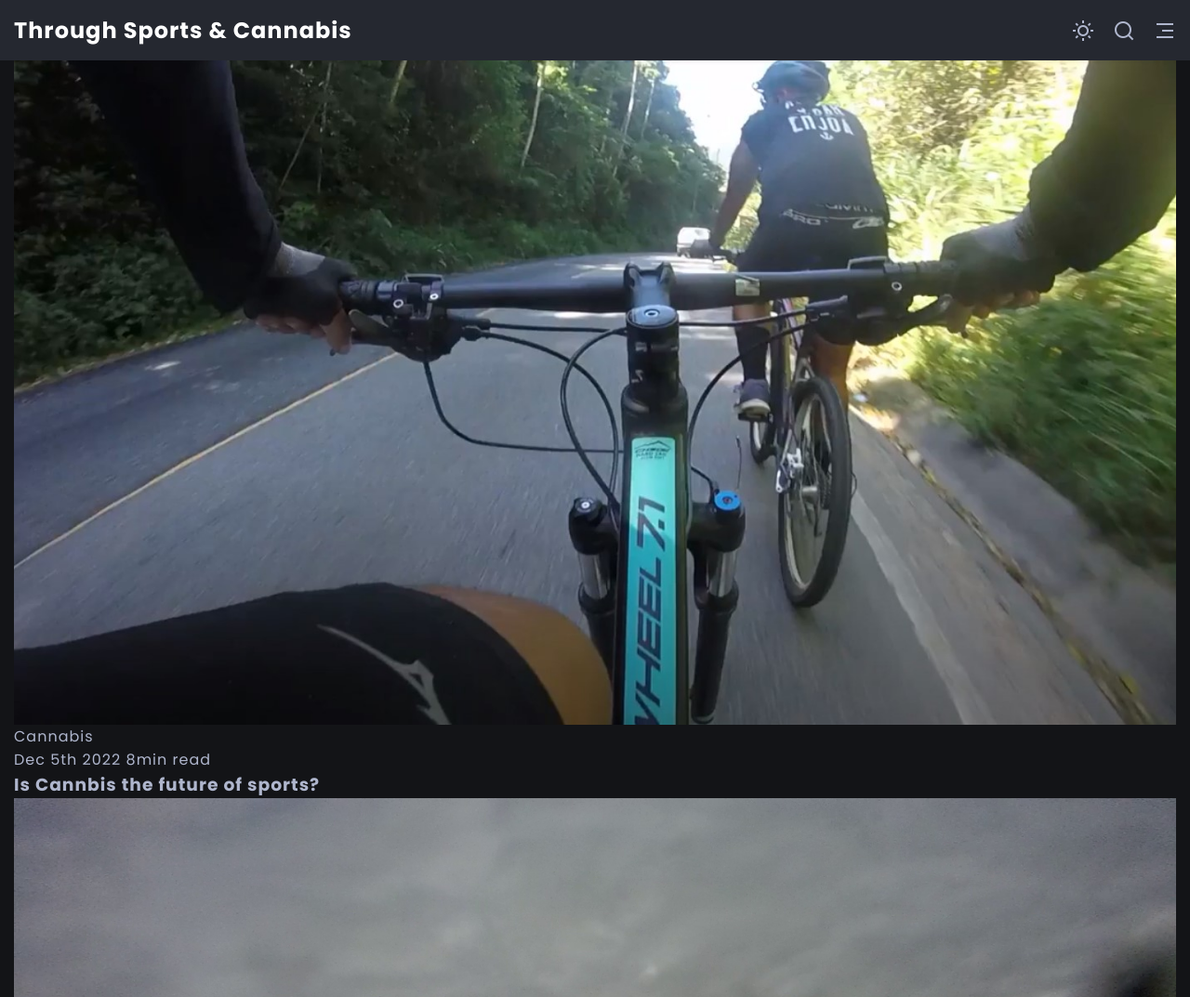
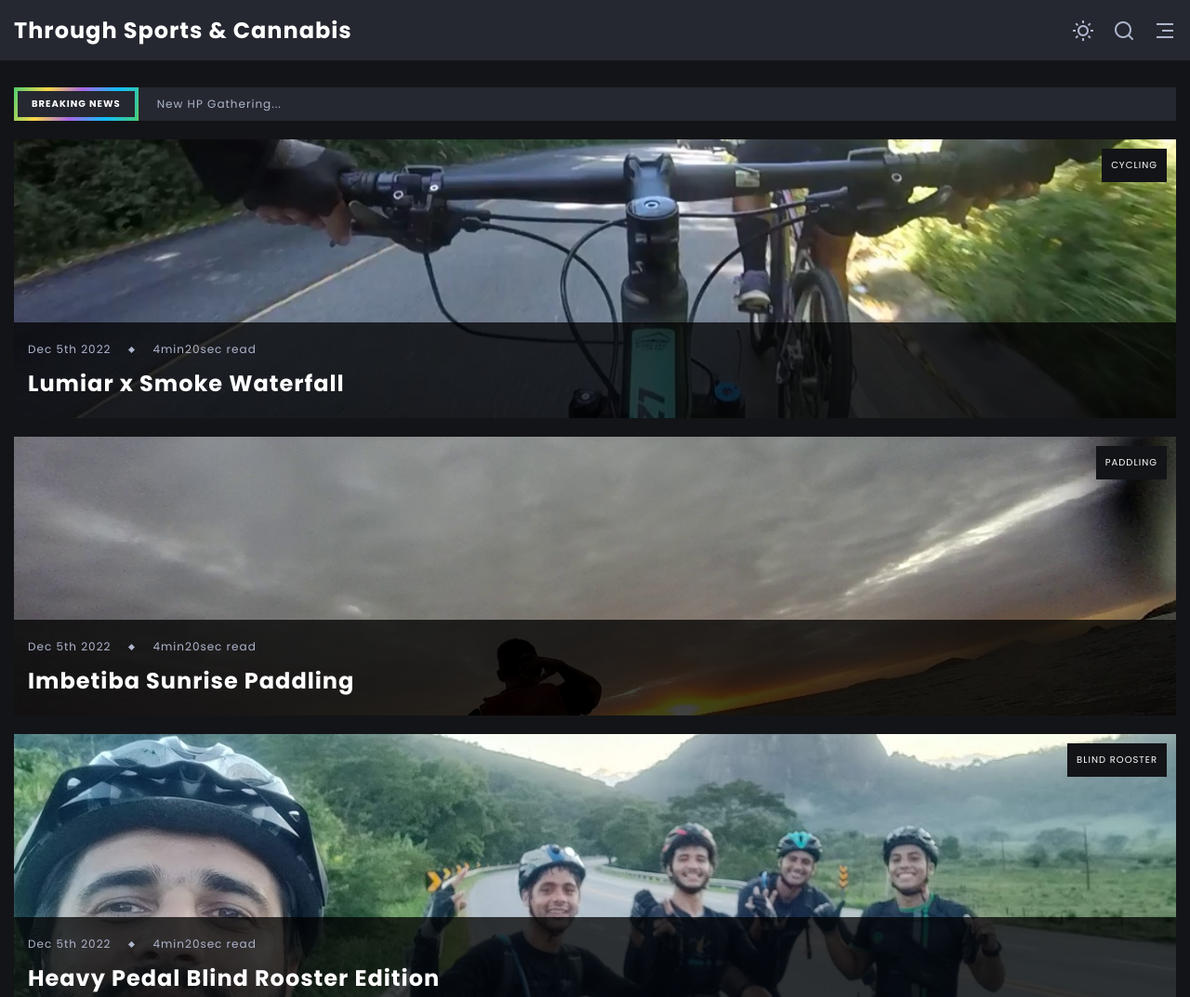
Before and after one commit to daureo/through-sports-and-cannabis, a plain HTML site: page index.html in a window 1280 px wide. Shown: the top 1073 px of the page at 93% size. Drawn offline with nearby package versions, Linux system fonts and the light colour scheme.

Commit message:
Featured articles CSS update

```diff
--- a/assets/css/main.css
+++ b/assets/css/main.css
@@ -99,6 +99,14 @@ body.light-theme {
 
 .screen-sm-hidden {
     display: none;
+}
+
+.d-grid{
+    display: grid;
+}
+
+.section{
+    padding-block: 5rem;
 }
 
 /* Header */
@@ -266,6 +274,134 @@ header {
 }
 
 /* Featured articles */
+.featured-articles{
+    padding-block: 2rem;
+}
+
+.section-header-offset{
+    margin-top: 7.4rem;
+}
+
+.featured-articles-container,
+.featured-content{
+    gap: var(--gap);
+}
+
+.headline-banner{
+    background-color: var(--secondary-background-color);
+    display: flex;
+    align-items: center;
+    gap: var(--gap);
+    font-size: var(--font-size-xsm);
+}
+
+.headline{
+    color: var(--light-color);
+    font-size: 1rem;
+    text-transform: uppercase;
+    text-align: center;
+    padding: .4rem;
+    height: 100%;
+}
+
+.headline span{
+    height: inherit;
+}
+
+.fancy-border{
+    position: relative;
+    overflow: hidden;
+}
+
+.fancy-border::before{
+    content: '';
+    position: absolute;
+    top: 0;
+    left: 0;
+    width: 200%;
+    height: 100%;
+    background: var(--gradient-color);
+    background-size: 50% 100%;
+    z-index: 5;
+}
+
+.fancy-border span{
+    position: relative;
+    z-index: 10;
+    display: inline-flex;
+    padding: .6rem 1.5rem;
+    background-color: var(--secondary-background-color);
+}
+
+.article{
+    position: relative;
+    min-height: var(--item-min-height-md);
+}
+
+.article-image{
+    position: absolute;
+    width: 100%;
+    height: 100%;
+    object-fit: cover;
+    transition: transform .25s;
+}
+
+.article-category{
+    position: absolute;
+    top: 1rem;
+    right: 1rem;
+    padding: 1rem;
+    font-size: 1rem;
+    background-color: var(--primary-background-color);
+    color: var(--light-color);
+    text-transform: uppercase;
+    z-index: 10;
+}
+
+.article-data-container{
+    position: absolute;
+    bottom: 0;
+    left: 0;
+    padding: 2rem 1.5rem;
+    background-color: var(--transparent-dark-color);
+    z-index: 10;
+    width: 100%;
+    transition: background-color .5s;
+}
+
+.article:hover .article-data-container{
+    background-color: var(--hover-dark-color);
+    color: var(--hover-light-color);
+}
+
+
+.article:hover .article-data-spacer{
+    background-color: var(--hover-light-color);
+}
+
+.article-data{
+    display: flex;
+    align-items: center;
+    gap: var(--gap);
+    font-size: var(--font-size-xsm);
+    margin-bottom: 1rem;
+}
+
+.article-data-spacer{
+    width: .5rem;
+    height: .5rem;
+    background-color: var(--light-color-alt);
+    transform: rotate(45deg);
+}
+
+.title{
+    color: var(--light-color);
+}
+
+.article-title{
+    font-size: var(--font-size-md);
+}
+
 
 /* Featured articles - Sidebar */
 
--- a/index.html
+++ b/index.html
@@ -106,38 +106,38 @@
 
                 <a href="./post.html" class="article featured-article featured-article-1">
                     <img src="./assets/images/featured/featured-1.jpg" alt="" class="article-image">
-                    <span class="article-category">Cannabis</span>
+                    <span class="article-category">Cycling</span>
                     <div class="article-data-container">
                         <div class="article-data">
                             <span>Dec 5th 2022</span>
                             <span class="article-data-spacer"></span>
-                            <span>8min read</span>
+                            <span>4min20sec read</span>
                         </div>
-                        <h3 class="title article-title">Is Cannbis the future of sports?</h3>
+                        <h3 class="title article-title">Lumiar x Smoke Waterfall</h3>
                     </div>
                 </a>
                 <a href="./post.html" class="article featured-article featured-article-2">
                     <img src="./assets/images/featured/featured-2.png" alt="" class="article-image">
-                    <span class="article-category">Cannabis</span>
+                    <span class="article-category">Paddling</span>
                     <div class="article-data-container">
                         <div class="article-data">
                             <span>Dec 5th 2022</span>
                             <span class="article-data-spacer"></span>
-                            <span>8min read</span>
+                            <span>4min20sec read</span>
                         </div>
-                        <h3 class="title article-title">Is Cannbis the future of sports?</h3>
+                        <h3 class="title article-title">Imbetiba Sunrise Paddling</h3>
                     </div>
                 </a>
                 <a href="./post.html" class="article featured-article featured-article-3">
                     <img src="./assets/images/featured/featured-3.jpg" alt="" class="article-image">
-                    <span class="article-category">Cannabis</span>
+                    <span class="article-category">Blind Rooster</span>
                     <div class="article-data-container">
                         <div class="article-data">
                             <span>Dec 5th 2022</span>
                             <span class="article-data-spacer"></span>
-                            <span>8min read</span>
+                            <span>4min20sec read</span>
                         </div>
-                        <h3 class="title article-title">Is Cannbis the future of sports?</h3>
+                        <h3 class="title article-title">Heavy Pedal Blind Rooster Edition</h3>
                     </div>
                 </a>
 
```
